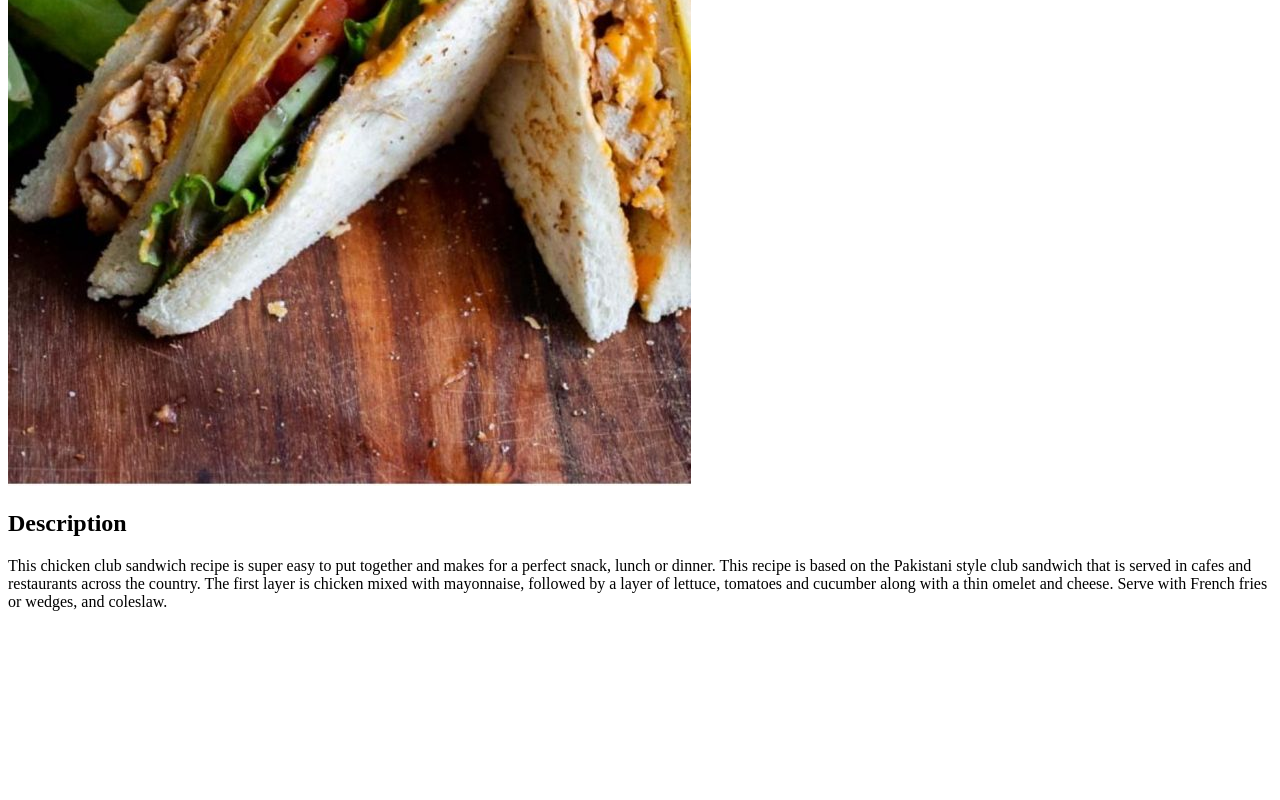
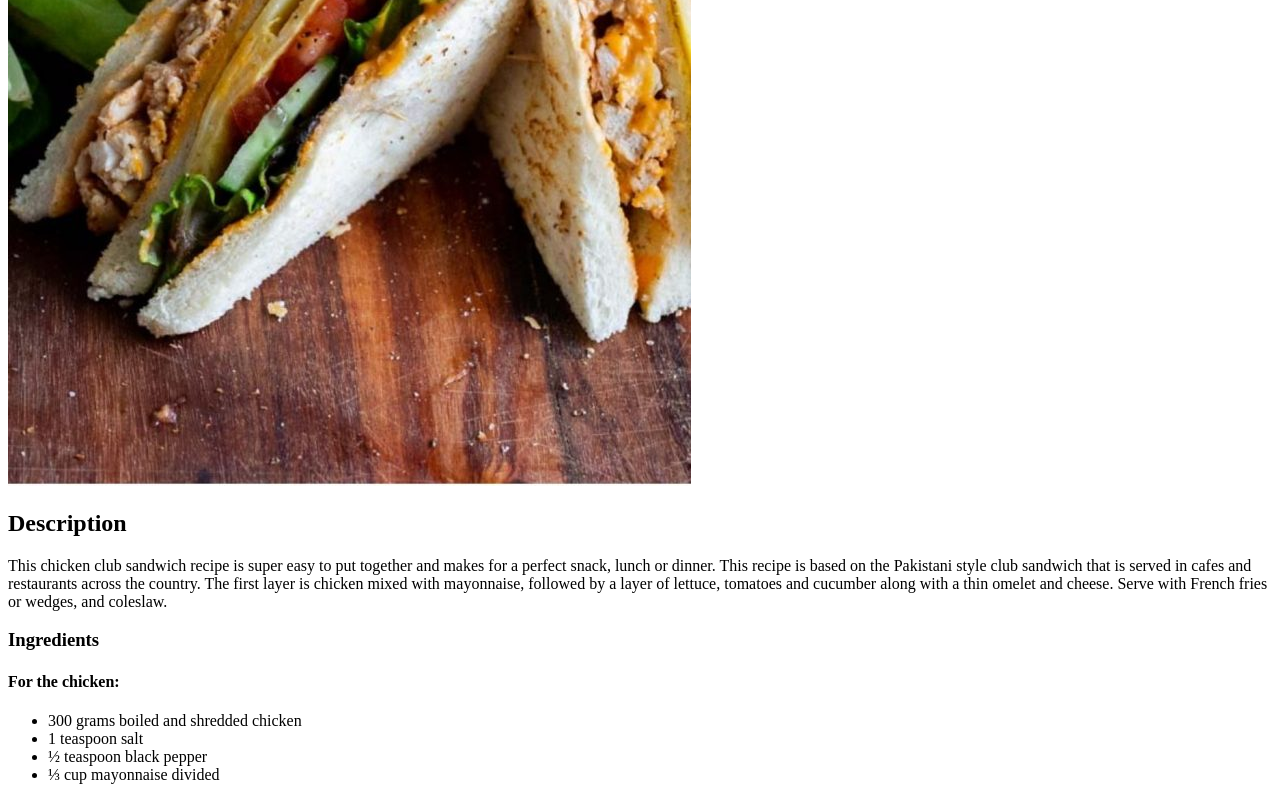
Before and after one commit to LaiqaAhmed/odin-recipes, a plain HTML site: page recipes/clubsandwich.html in a window 1280 px wide. Shown: the part 618-1418 px from the top of the page. Before the commit the page ends 1245 px from the top, so only its background shows below. Drawn offline with Linux system fonts and the light colour scheme.

Commit message:
Add Unordered list of Ingredients

```diff
--- a/recipes/clubsandwich.html
+++ b/recipes/clubsandwich.html
@@ -15,5 +15,15 @@
           <p>
             This chicken club sandwich recipe is super easy to put together and makes for a perfect snack, lunch or dinner. This recipe is based on the Pakistani style club sandwich that is served in cafes and restaurants across the country. The first layer is chicken mixed with mayonnaise, followed by a layer of lettuce, tomatoes and cucumber along with a thin omelet and cheese. Serve with French fries or wedges, and coleslaw.
           </p>
+
+          <h3>Ingredients</h3>
+          <h4>For the chicken:</h4>
+          <ul>
+              <li> 300 grams boiled and shredded chicken</li>
+              <li> 1 teaspoon salt</li>
+              <li>½ teaspoon black pepper</li>
+              <li>⅓ cup mayonnaise divided</li>
+          </ul>
+
     </body>
     </html>
```
